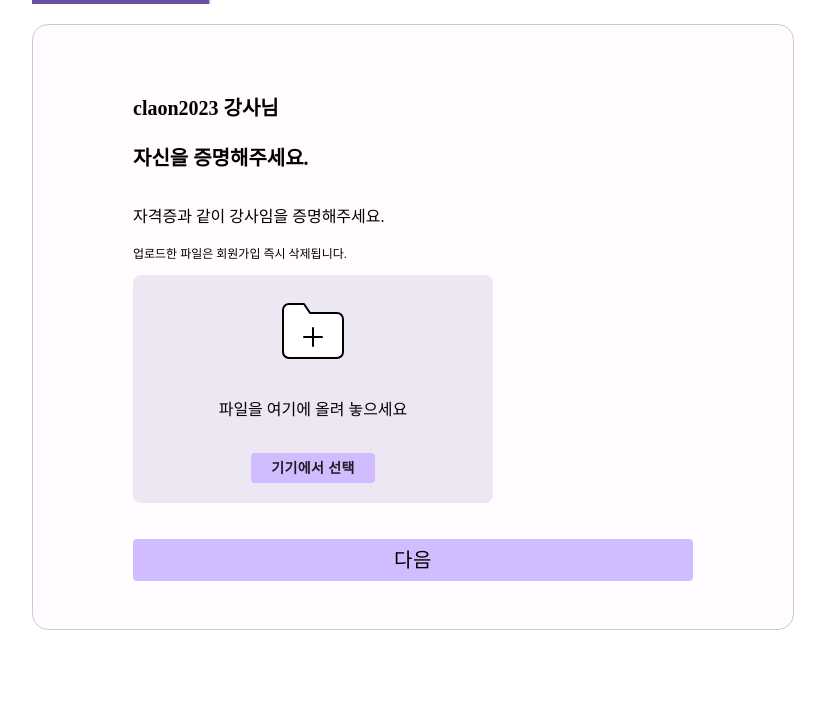
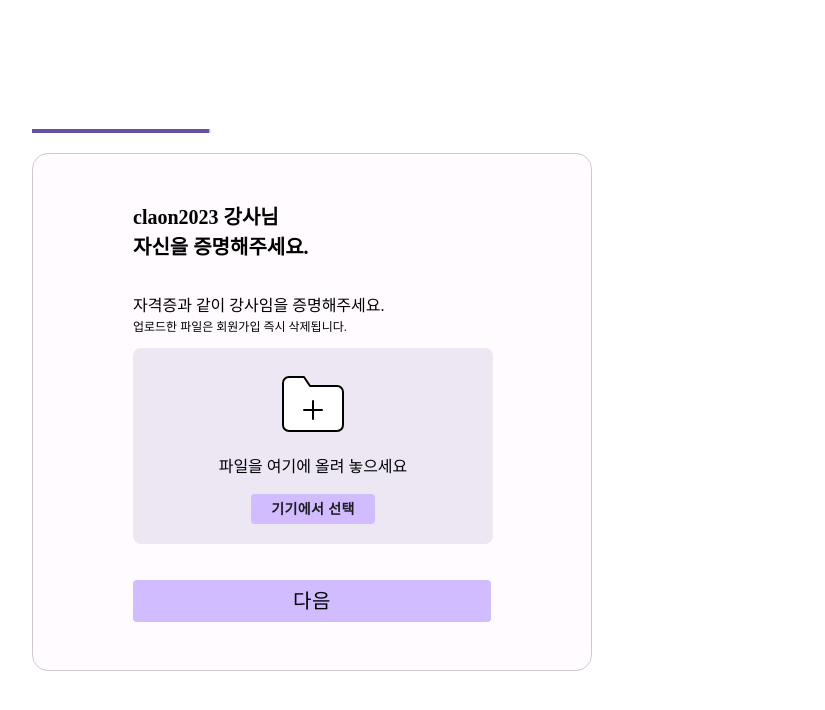
Before and after one commit to Co-Laon/claon-admin-web, a Next.js app: page /register/teacher/step2 in a window 1280 px wide. Shown: the top 710 px of the page, without its empty margins (328-1153 px from the left). Built offline with nearby package versions, Linux system fonts and the light colour scheme.

Commit message:
fix: global.css

```diff
--- a/src/styles/globals.css
+++ b/src/styles/globals.css
@@ -1,3 +1,9 @@
+* {
+  box-sizing: border-box;
+  padding: 0;
+  margin: 0;
+}
+
 html,
 body {
   max-width: 100vw;
@@ -8,3 +14,7 @@ body {
   box-sizing: border-box;
   font-family: 'SpoqaHanSansNeo';
 }
+
+#__next {
+  height: 100%;
+}
```
